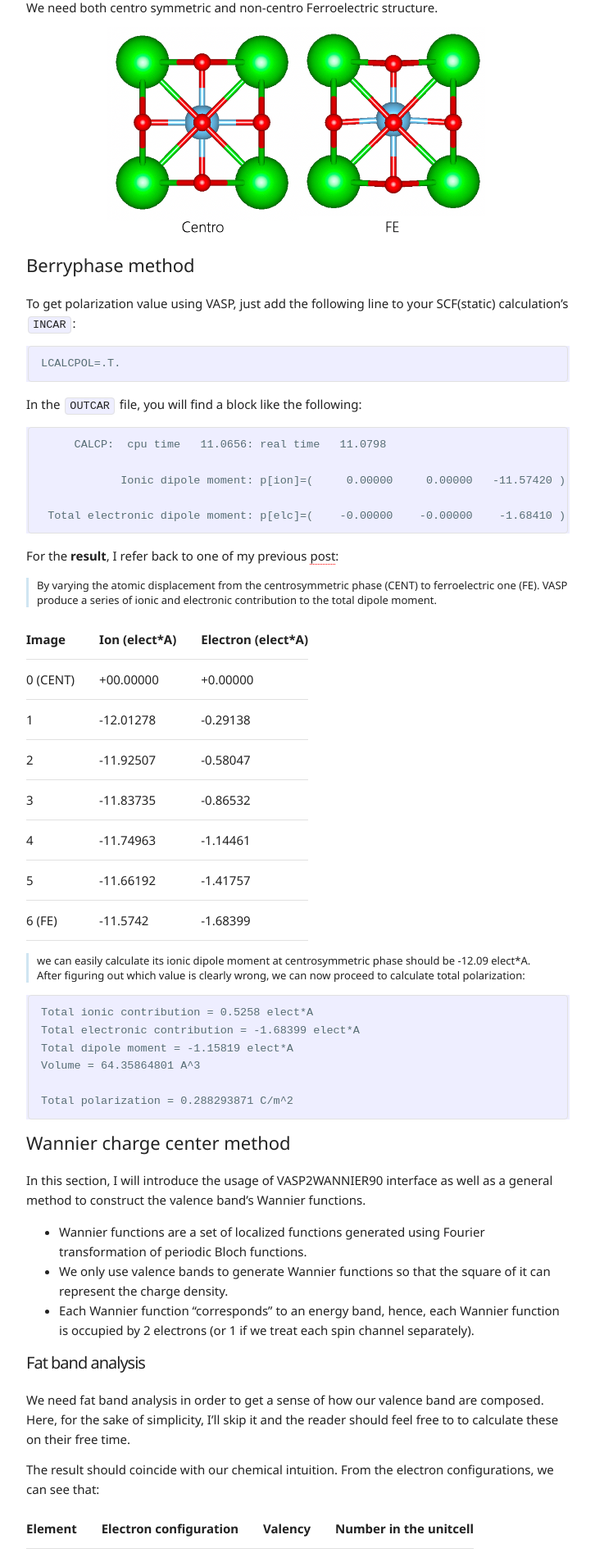
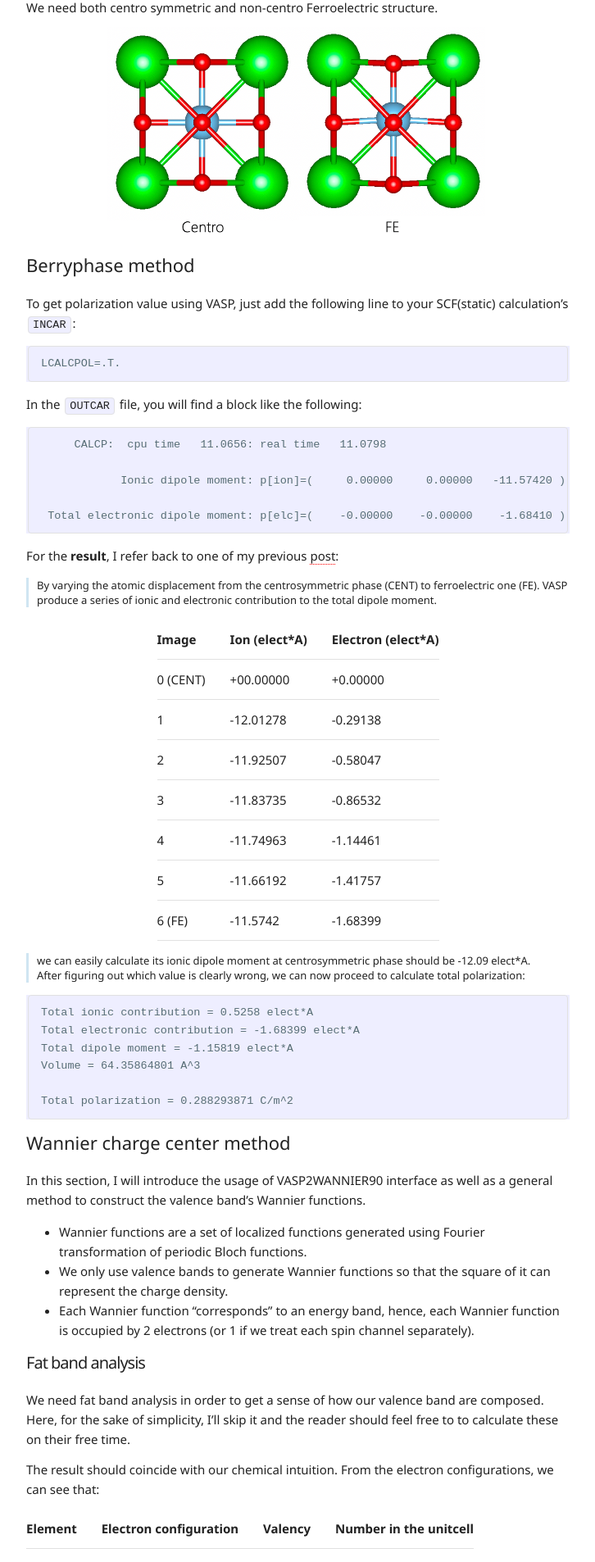
Before and after one commit to Chengcheng-Xiao/Chengcheng-Xiao.github.io, a Jekyll site: the page built from _posts/2019-12-25-Wannier_center_polarization.md, in a window 1280 px wide. Shown: the part 569-2475 px from the top of the page at 82% size, without its empty margins (160-886 px from the left). Built offline with Jekyll 4.4.1, drawn with Linux system fonts in a browser that asks for light colours; nearby versions of some CDN libraries; comment, search, counter and statistics services are not loaded.

Commit message:
center tables; stop auto wrapping in code sections.

```diff
--- a/_sass/_base.scss
+++ b/_sass/_base.scss
@@ -352,6 +352,11 @@
   padding: 1rem 1.5rem;
   white-space: pre; }
 
+pre.highlight {
+    word-wrap: normal;
+    overflow-x: auto;
+    white-space: pre;
+}
 
 /* Tables
 –––––––––––––––––––––––––––––––––––––––––––––––––– */
--- a/_sass/_normalize.scss
+++ b/_sass/_normalize.scss
@@ -419,6 +419,8 @@
 table {
   border-collapse: collapse;
   border-spacing: 0;
+  margin-left: auto;
+  margin-right: auto;
 }
 
 td,
```
